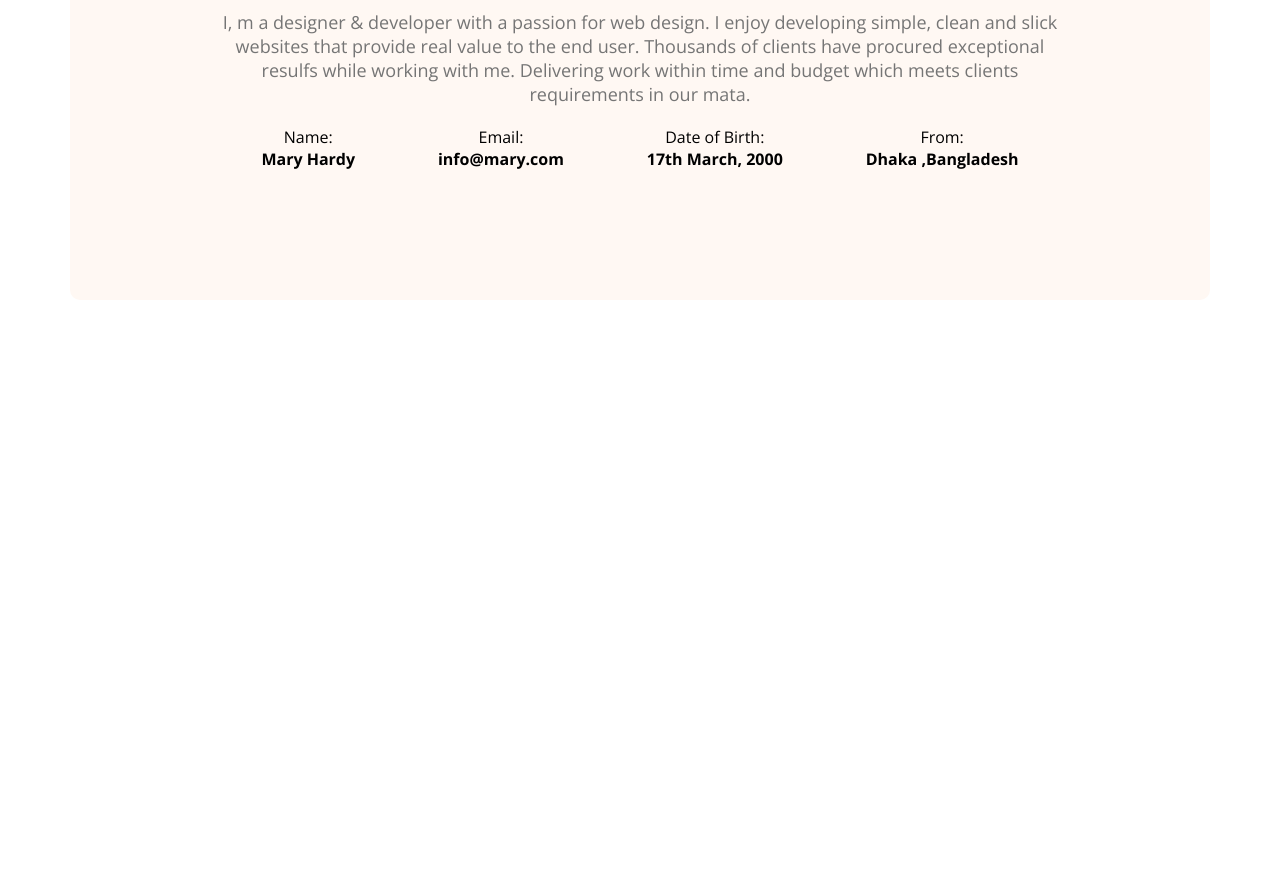
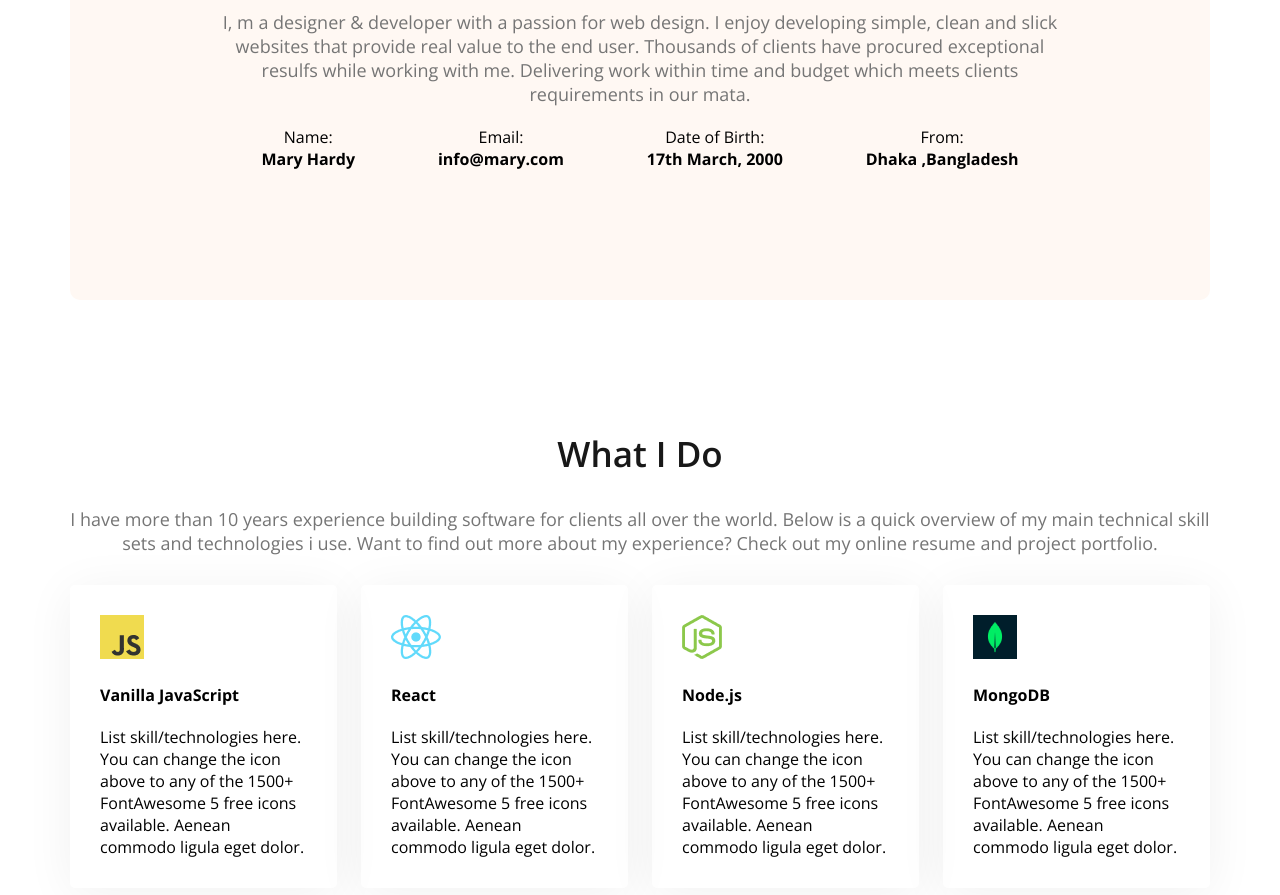
Before and after one commit to ZahidHasan71/web_portfolio_design, a plain HTML site: page index.html in a window 1280 px wide. Shown: the part 1110-2005 px from the top of the page. Before the commit the page ends 1410 px from the top, so only its background shows below. Drawn offline with nearby package versions, Linux system fonts and the light colour scheme.

Commit message:
skill section makeing done

```diff
--- a/index.html
+++ b/index.html
@@ -52,6 +52,34 @@
                 </div>
             </div>
         </section>
+        <section class="skills">
+            <h3 class="section-title text-center">What I Do</h3>
+            <p class="section-description text-center">
+                I have more than 10 years experience building software for clients all over the world. Below is a quick overview of my main technical skill sets and technologies i use. Want to find out more about my experience? Check out my online resume and project portfolio.
+            </p>
+            <div class="skills-container">
+                <div class="skill">
+                    <img src="images/icons/js.png" alt="">
+                    <h4 class="skill-title">Vanilla JavaScript</h4>
+                    <p class="skill-description">List skill/technologies here. You can change the icon above to any of the 1500+ FontAwesome 5 free icons available. Aenean commodo ligula eget dolor.</p>
+                </div>
+                <div class="skill">
+                    <img src="images/icons/react.png" alt="">
+                    <h4 class="skill-title">React</h4>
+                    <p class="skill-description">List skill/technologies here. You can change the icon above to any of the 1500+ FontAwesome 5 free icons available. Aenean commodo ligula eget dolor.</p>
+                </div>
+                <div class="skill">
+                    <img src="images/icons/nodejs.png" alt="">
+                    <h4 class="skill-title">Node.js</h4>
+                    <p class="skill-description">List skill/technologies here. You can change the icon above to any of the 1500+ FontAwesome 5 free icons available. Aenean commodo ligula eget dolor.</p>
+                </div>
+                <div class="skill">
+                    <img src="images/icons/mongo.png" alt="">
+                    <h4 class="skill-title">MongoDB</h4>
+                    <p class="skill-description">List skill/technologies here. You can change the icon above to any of the 1500+ FontAwesome 5 free icons available. Aenean commodo ligula eget dolor.</p>
+                </div>
+            </div>
+        </section>
     </main>
     <footer>
 
--- a/style/portfolio.css
+++ b/style/portfolio.css
@@ -32,7 +32,11 @@
 .section-description{
     color: #757575;
     font-size: 18px;
+    margin: 30px 0;
 
+}
+.text-center{
+    text-align: center;
 }
 
 /* header */
@@ -97,12 +101,14 @@ main{
     max-width: 1140px;
     margin: 0 auto;
 }
+main section{
+    margin: 130px 0;
+}
 /* about styles */
 .about{
     border-radius: 10px;
     padding: 130px 150px;
     text-align: center;
-    margin-top: 130px;
 }
 .about .section-description{
     margin: 20px 0;
@@ -114,3 +120,18 @@ main{
 .item-description{
     font-weight: bold;
 }
+
+/* skills section */
+.skill{
+    padding: 30px;
+    box-shadow: 0px 6px 50px rgba(0, 0, 0, 0.06);
+    border-radius: 5px;
+}
+.skills-container{
+    display: flex;
+    gap: 24px;
+    justify-content: space-between;
+}
+.skill-title{
+    margin: 20px 0;
+}
```
